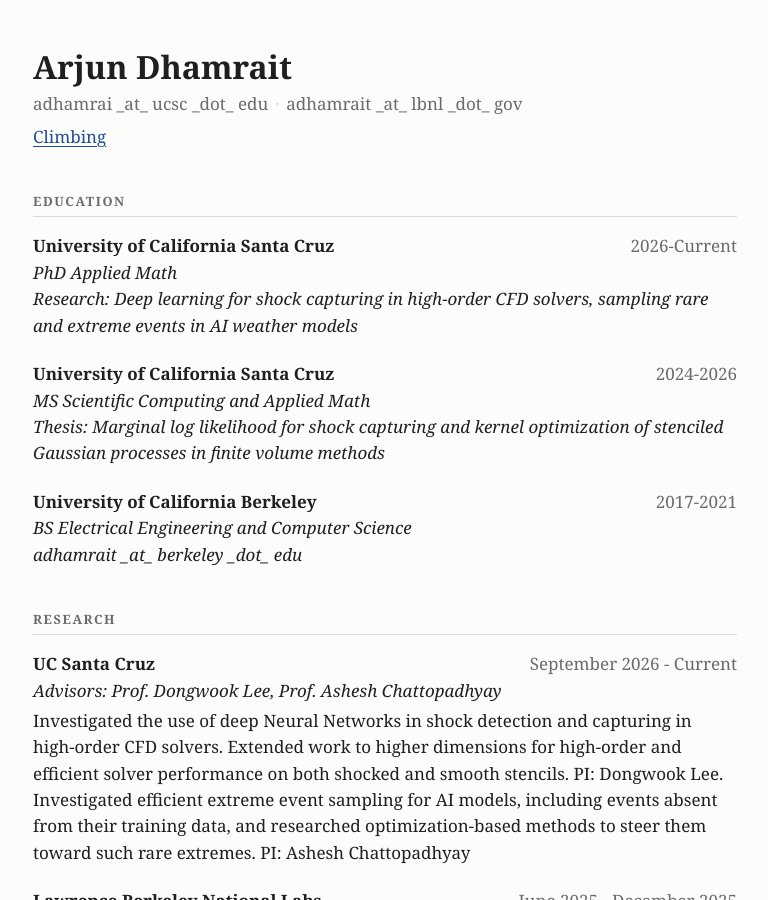
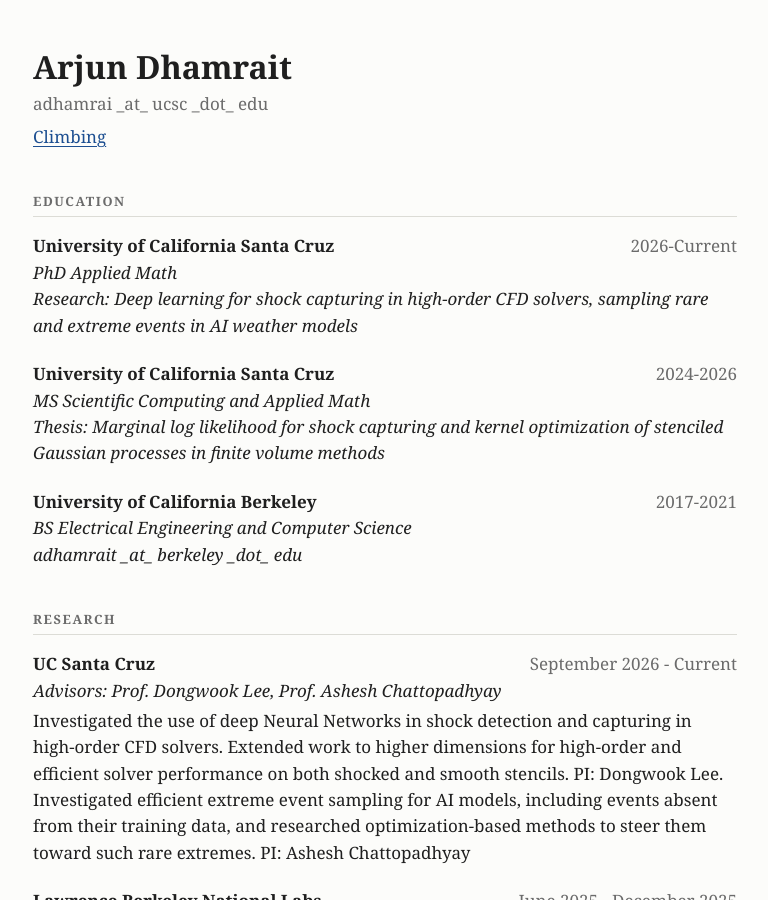
Before and after one commit to adhamrait/adhamrait, a Jekyll site: the page built from index.html, in a window 1280 px wide and 900 px high. Shown: the whole window, without its empty margins (255-1023 px from the left). Built offline with Jekyll 4.4.1, drawn with Linux system fonts in a browser that asks for light colours.

Commit message:
Remove LBNL email from header
Co-Authored-By: Claude Opus 5.5 <noreply@anthropic.com>

```diff
--- a/_data/profile.yml
+++ b/_data/profile.yml
@@ -2,6 +2,5 @@ name: Arjun Dhamrait
 short_name: A. Dhamrait   # bolded in publication author lists
 emails:
   - adhamrai _at_ ucsc _dot_ edu
-  - adhamrait _at_ lbnl _dot_ gov
 links:
   - { label: Climbing, url: climbing/ }
```
